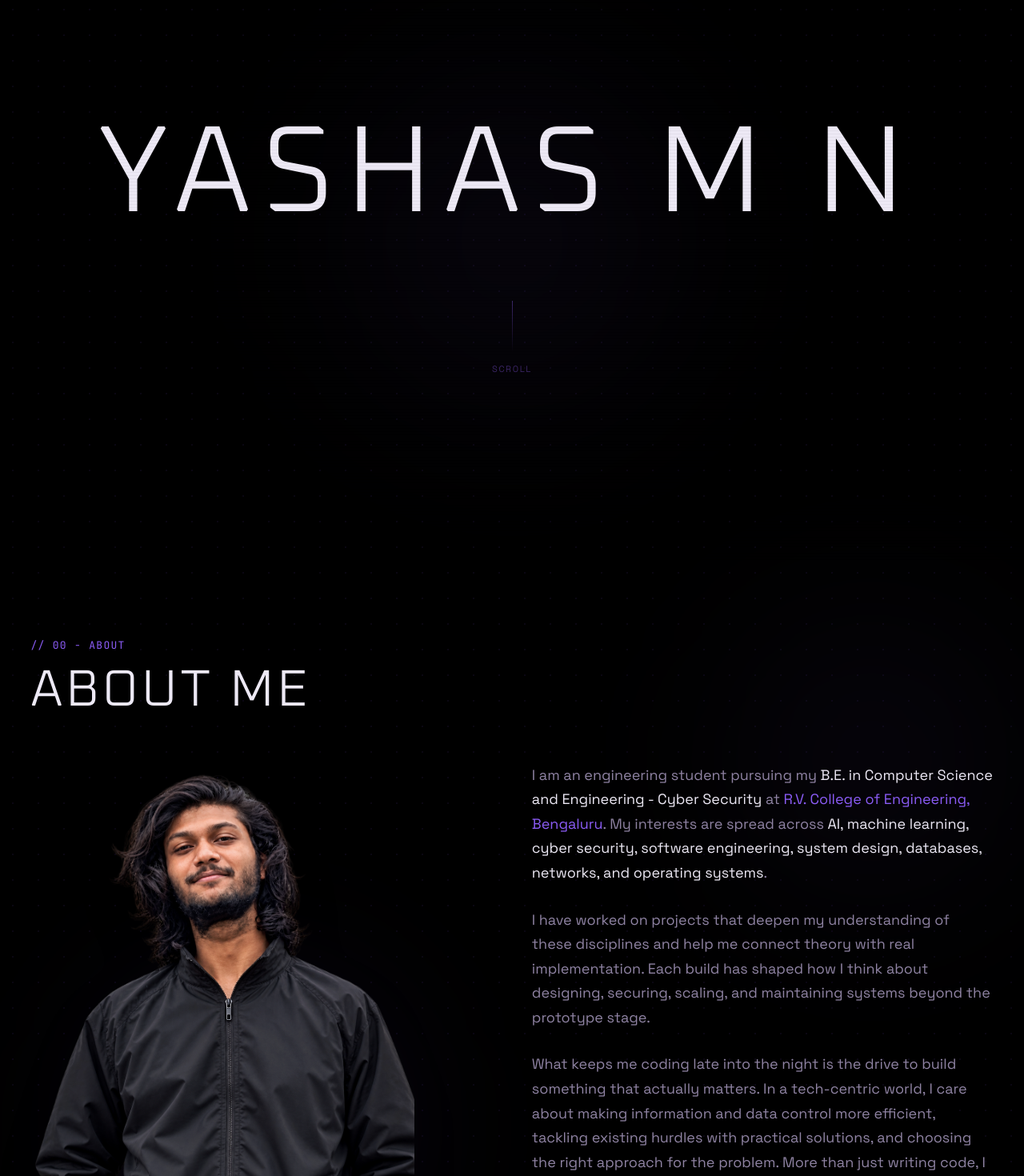
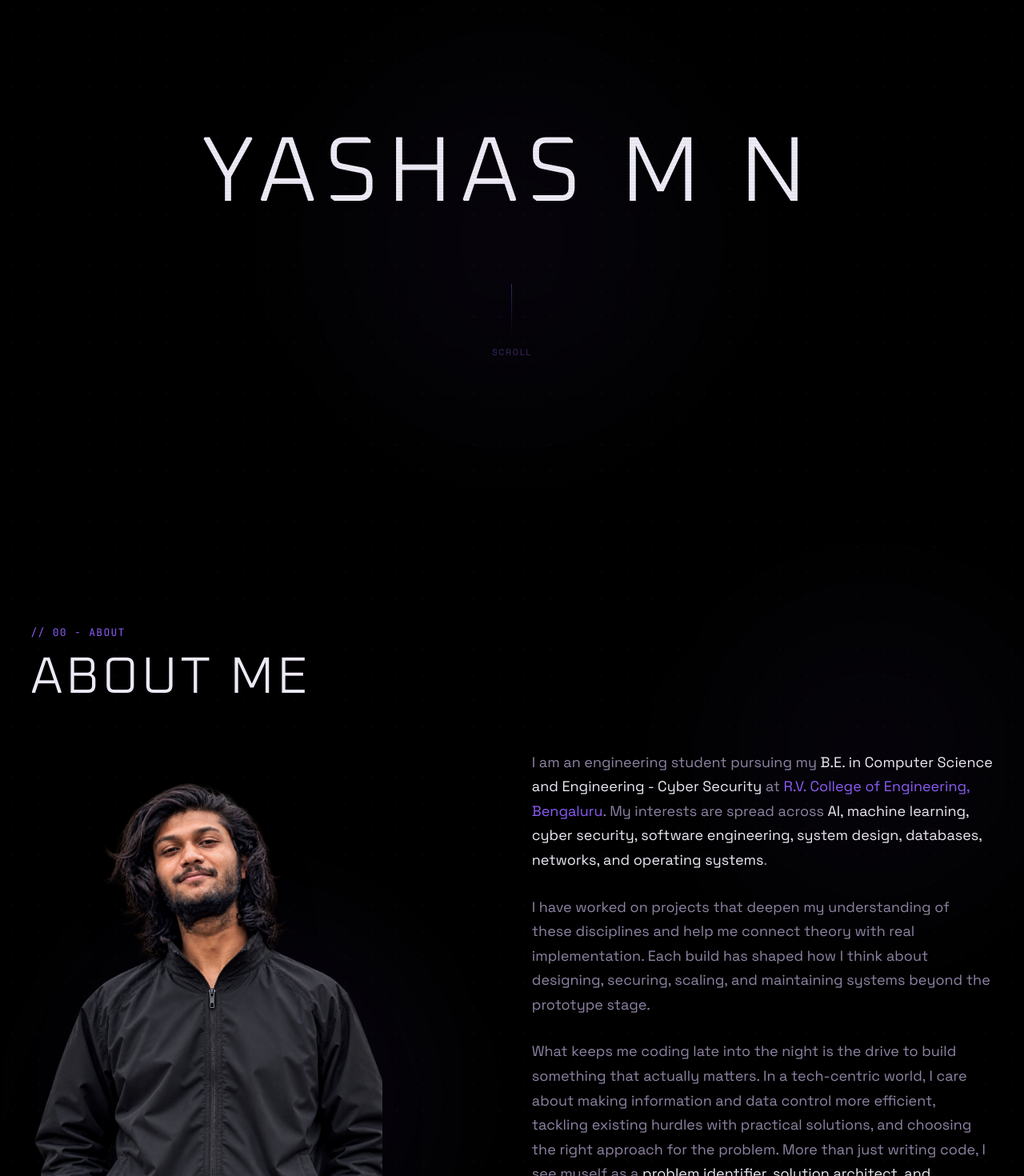
Before and after one commit to YASHAS-MN/YMN_Portfolio, a Next.js app: page / in a window 1280 px wide. Shown: the part 100-1570 px from the top of the page at 80% size. Built offline with nearby package versions, Linux system fonts and the light colour scheme.

Commit message:
Reduce desktop visual scale

```diff
--- a/src/app/globals.css
+++ b/src/app/globals.css
@@ -91,22 +91,22 @@ p, li, a, td, th, label, input, textarea, select, button {
 
 /* Keep the large-screen composition comfortable on standard laptop widths. */
 @media (max-width: 1680px) and (min-width: 769px) {
-  body { font-size: 17px; }
+  body { font-size: 16px; }
   .site-container,
   .projects-container {
     padding-left: clamp(1.5rem, 3vw, 3rem);
     padding-right: clamp(1.5rem, 3vw, 3rem);
   }
-  .section-padding { padding-top: 96px; padding-bottom: 96px; }
+  .section-padding { padding-top: 80px; padding-bottom: 80px; }
   .section-heading {
-    font-size: clamp(2.5rem, 4.7vw, 3.5rem);
-    margin-bottom: 48px;
+    font-size: clamp(2.2rem, 4.2vw, 3rem);
+    margin-bottom: 40px;
   }
-  .card { padding: 28px; }
+  .card { padding: 24px; }
 }
 
 @media (max-width: 1599px) {
-  .about-photo-stage { max-width: min(100%, 480px) !important; }
+  .about-photo-stage { max-width: min(100%, 440px) !important; }
 }
 
 /* ─────────────────────────────────────────────
--- a/src/components/Hero.tsx
+++ b/src/components/Hero.tsx
@@ -148,7 +148,7 @@ export default function Hero() {
           style={{
             fontFamily: "var(--font-display)",
             fontWeight: 300,
-            fontSize: "clamp(4rem, 12vw, 10rem)",
+            fontSize: "clamp(3.5rem, 9vw, 8rem)",
             letterSpacing: "0.1em",
             textTransform: "uppercase",
             color: "#ede9f5",
```
